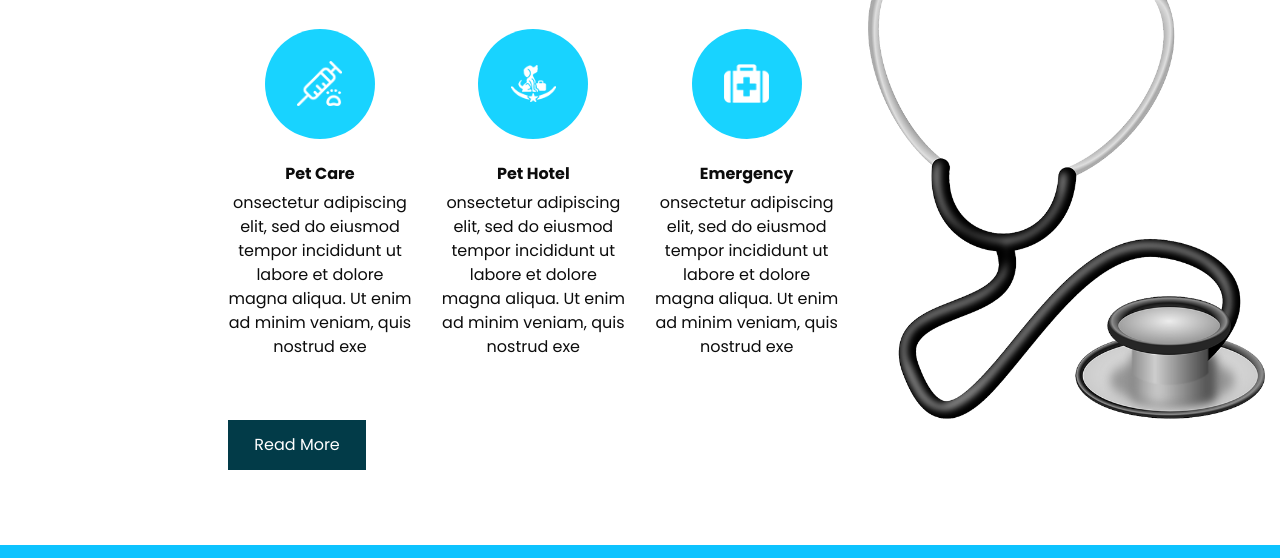
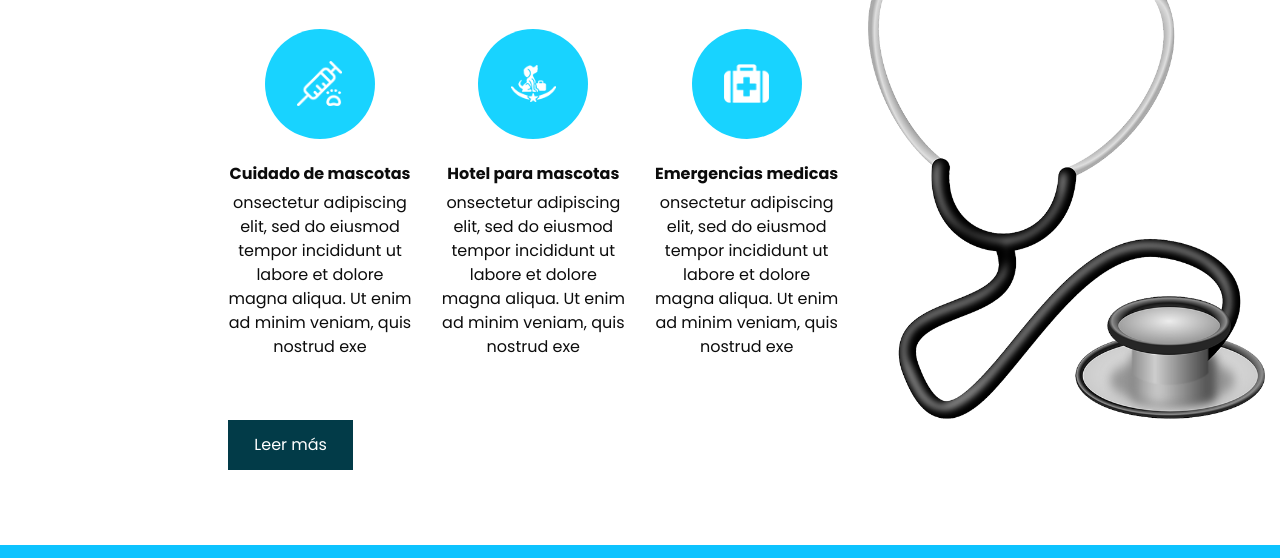
Before and after one commit to YeseniaCarlos/eversky, a plain HTML site: page service.html in a window 1280 px wide. Shown: the part 242-800 px from the top of the page. Drawn offline with nearby package versions, Linux system fonts and the light colour scheme.

Commit message:
commit 1

```diff
--- a/service.html
+++ b/service.html
@@ -100,7 +100,7 @@
                 </div>
                 <div class="detail_box">
                   <h6>
-                    Pet Care
+                    Cuidado de mascotas
                   </h6>
                   <p>
                     onsectetur adipiscing elit, sed do eiusmod tempor incididunt ut labore et dolore magna aliqua. Ut
@@ -114,7 +114,7 @@
                 </div>
                 <div class="detail_box">
                   <h6>
-                    Pet Hotel
+                    Hotel para mascotas
                   </h6>
                   <p>
                     onsectetur adipiscing elit, sed do eiusmod tempor incididunt ut labore et dolore magna aliqua. Ut
@@ -128,7 +128,7 @@
                 </div>
                 <div class="detail_box">
                   <h6>
-                    Emergency
+                    Emergencias medicas
                   </h6>
                   <p>
                     onsectetur adipiscing elit, sed do eiusmod tempor incididunt ut labore et dolore magna aliqua. Ut
@@ -140,7 +140,7 @@
           </div>
           <div>
             <a href="">
-              Read More
+              Leer más
             </a>
           </div>
         </div>
```
